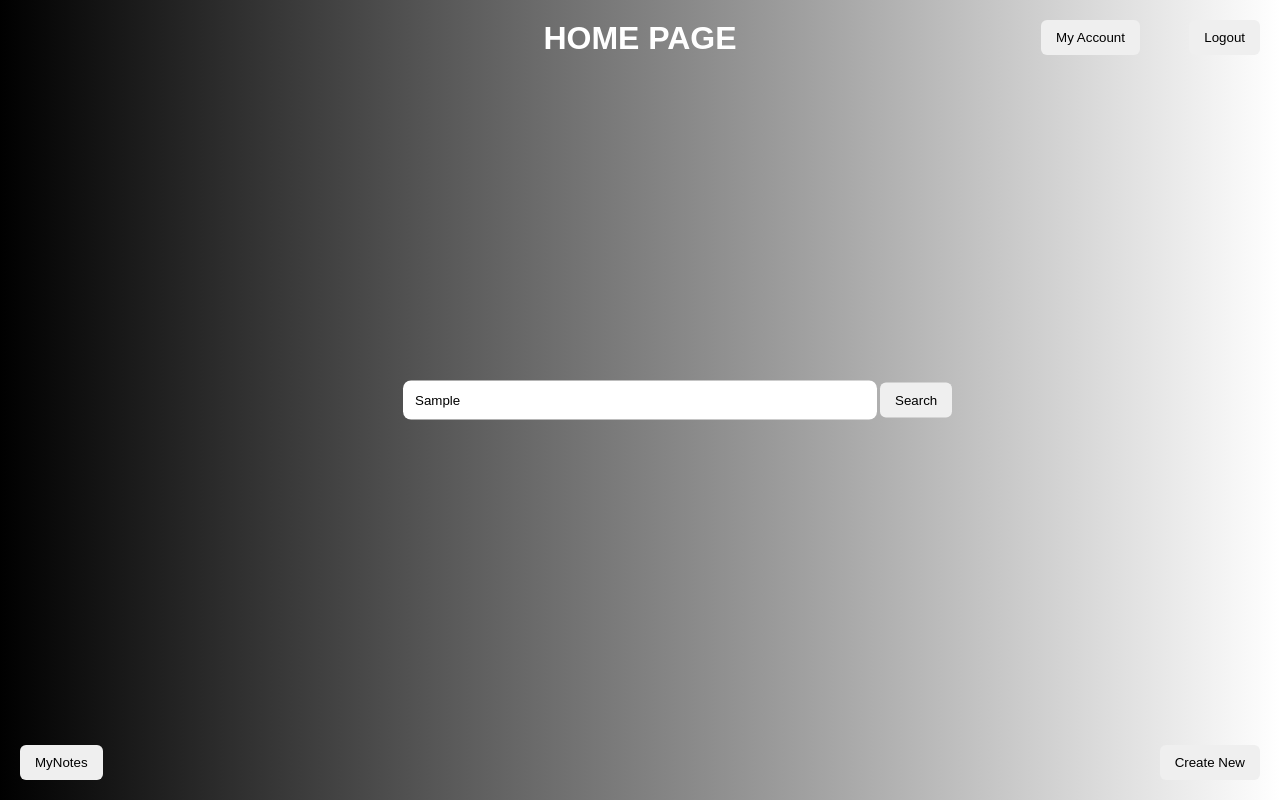
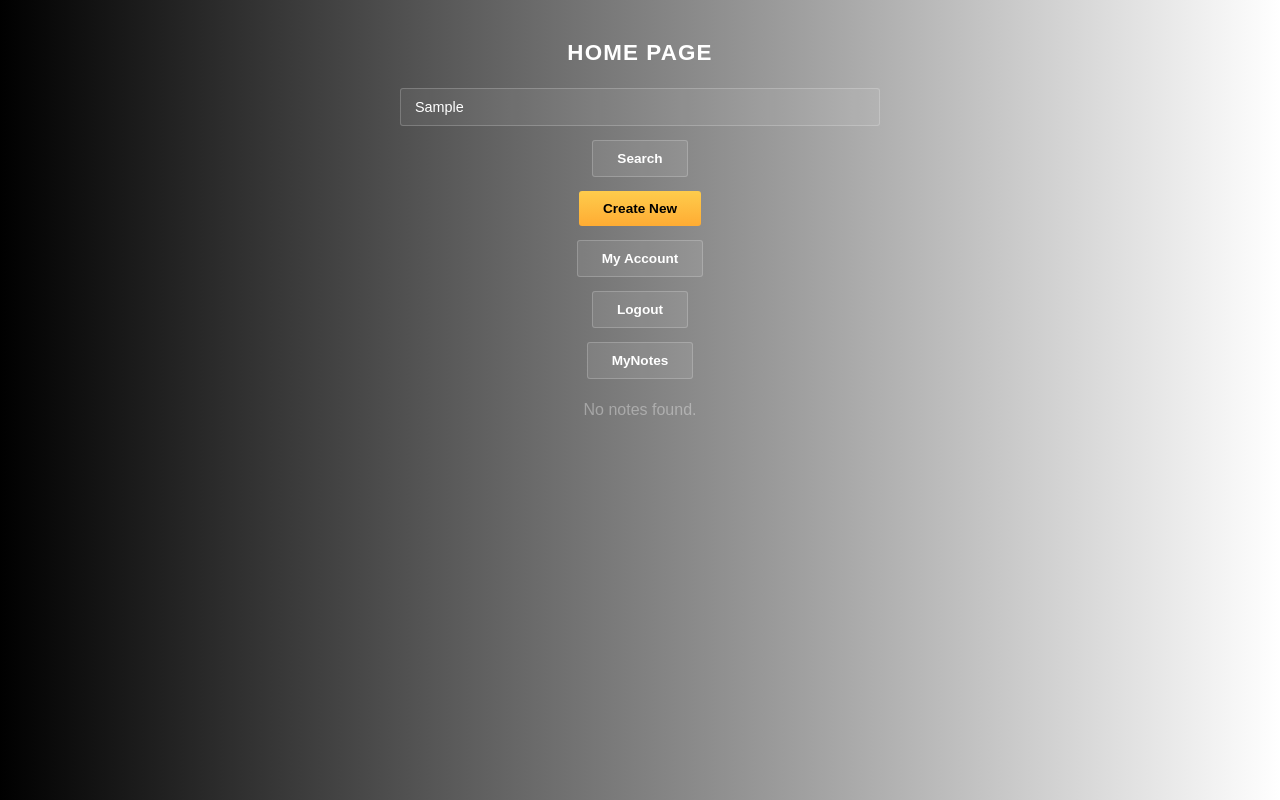
Before and after one commit to bgrivas01/Note-Application, a plain HTML site: page homepage.html in a window 1280 px wide. Both pictures are taken after typing "Sample" into the empty fields and a click on the button "Search". Drawn offline with Linux system fonts and the light colour scheme.

Commit message:
Search function working

```diff
--- a/homepage.css
+++ b/homepage.css
@@ -1,79 +1,151 @@
-body {
+*,
+*::before,
+*::after {
     margin: 0;
-    height: 100vh;
-    font-family: Arial, sans-serif;
-    position: relative;
-    background: #111;
-    color: white;
+    padding: 0;
+    box-sizing: border-box;
 }
 
-/* Top center title */
-h1 {
-    position: absolute;
-    top: 20px;
-    left: 50%;
-    transform: translateX(-50%);
-    margin: 0;
+:root {
+    --black: #000;
+    --white: #fff;
+    --golden-yellow: #fecc4c;
+    --yellow: #ffcc4c;
+    --gold: #feac32;
+    --orange: #ffac33;
+    --dark-orange: #f89808;
+    --input-bg: rgba(255, 255, 255, 0.06);
+    --input-border: rgba(255, 255, 255, 0.2);
 }
 
-body{
-    background: linear-gradient(to right, black, white)
+body {
+    background: linear-gradient(to right, black, white);
+    color: var(--white);
+    font-family: sans-serif;
+    min-height: 100vh;
+    padding: 40px 16px;
+    display: flex;
+    flex-direction: column;
+    align-items: center;
+    gap: 14px;
 }
 
-/* Center search bar */
-input[type="text"] {
-    position: absolute;
-    top: 50%;
-    left: 50%;
-    transform: translate(-50%, -50%);
-    width: 450px;
-    padding: 12px;
-    border-radius: 8px;
-    border: none;
-    outline: none;
+h1 {
+    font-size: 1.4rem;
+    font-weight: 600;
+    letter-spacing: 0.05em;
+    margin-bottom: 8px;
 }
 
-/* General button styling */
-button {
-    padding: 10px 15px;
-    border: none;
-    border-radius: 6px;
-    cursor: pointer;
+input[type="text"] {
+    width: 100%;
+    max-width: 480px;
+    padding: 10px 14px;
+    background: var(--input-bg);
+    border: 1px solid var(--input-border);
+    border-radius: 3px;
+    color: var(--white);
+    font-size: 0.9rem;
+    outline: none;
+    transition: border-color 0.2s;
 }
 
-/* Search button next to input */
-input[type="text"] + button {
-    position: absolute;
-    top: 50%;
-    left: calc(50% + 240px);
-    transform: translateY(-50%);
+input[type="text"]:focus {
+    border-color: rgba(254, 172, 50, 0.6);
 }
 
-/* Top right buttons */
-#myAccount-btn,
-#logout-btn {
-    position: absolute;
-    top: 20px;
+input::placeholder {
+    color: rgba(255, 255, 255, 0.3);
 }
 
-#myAccount-btn {
-    right: 140px;
+a {
+    text-decoration: none;
 }
 
-#logout-btn {
-    right: 20px;
+button {
+    cursor: pointer;
+    padding: 10px 24px;
+    font-size: 0.85rem;
+    font-weight: 600;
+    border-radius: 3px;
+    border: 1px solid rgba(255, 255, 255, 0.2);
+    color: var(--white);
+    background: rgba(255, 255, 255, 0.08);
+    transition: background 0.2s;
 }
 
-/* Bottom left */
-#myNotes-btn {
-    position: absolute;
-    bottom: 20px;
-    left: 20px;
+button:hover {
+    background: rgba(255, 255, 255, 0.13);
 }
 
-/* Bottom right */
+button:active {
+    transform: translateY(1px);
+}
+
 #createNew-btn {
-    position: absolute;
-    bottom: 20px;
-    right: 20px;
+    color: var(--black);
+    background-image: linear-gradient(var(--golden-yellow), var(--orange));
+    border: none;
 }
+
+#createNew-btn:hover {
+    background-image: linear-gradient(var(--yellow), var(--dark-orange));
+}
+
+.results {
+    width: 100%;
+    max-width: 480px;
+    display: flex;
+    flex-direction: column;
+    gap: 12px;
+    margin-top: 8px;
+}
+
+.no-results {
+    text-align: center;
+    color: rgba(255, 255, 255, 0.35);
+}
+
+.result-card {
+    background: var(--input-bg);
+    border: 1px solid var(--input-border);
+    border-radius: 4px;
+    padding: 14px 18px;
+    display: flex;
+    flex-direction: column;
+    gap: 6px;
+    cursor: pointer;
+    transition: border-color 0.2s;
+}
+
+.result-card:hover {
+    border-color: rgba(254, 172, 50, 0.4);
+}
+
+.result-header {
+    display: flex;
+    justify-content: space-between;
+    align-items: baseline;
+    gap: 12px;
+}
+
+.result-title {
+    font-size: 0.95rem;
+    font-weight: 600;
+}
+
+.result-date {
+    font-size: 0.75rem;
+    color: rgba(255, 255, 255, 0.35);
+    white-space: nowrap;
+}
+
+.result-preview {
+    font-size: 0.85rem;
+    color: rgba(255, 255, 255, 0.55);
+    line-height: 1.5;
+    display: -webkit-box;
+    -webkit-line-clamp: 2;
+    -webkit-box-orient: vertical;
+    overflow: hidden;
+}
--- a/homepage.html
+++ b/homepage.html
@@ -4,6 +4,7 @@
     <meta charset="UTF-8">
     <meta name="viewport" content="width=device-width, initial-scale=1.0">
     <link rel="stylesheet" href="./homepage.css" />
+    <script src="./homepage.js" defer></script>
     <title>Next Page</title>
 </head>
 <body>
--- a/homepage.js
+++ b/homepage.js
@@ -1,26 +1,59 @@
-const saveBtn = document.getElementById('save-btn');
-const titleInput = document.querySelector('.title-input');
-const contentInput = document.querySelector('.content-input');
+const searchInput = document.querySelector('input');
+const searchBtn = document.querySelector('button');
+const resultsContainer = document.createElement('div');
+resultsContainer.className = 'results';
+document.body.appendChild(resultsContainer);
 
-// Load note if opened from search
-const params = new URLSearchParams(window.location.search);
-const loadTitle = params.get('title');
-if (loadTitle) {
-    const saved = JSON.parse(localStorage.getItem(`doc_${loadTitle}`));
-    if (saved) {
-        titleInput.value = saved.title;
-        contentInput.value = saved.content;
-    }
+function getDocs() {
+    return Object.keys(localStorage)
+        .filter(k => k.startsWith('doc_'))
+        .map(k => JSON.parse(localStorage.getItem(k)));
 }
 
-saveBtn.addEventListener('click', () => {
-    const title = titleInput.value.trim();
-    const content = contentInput.value.trim();
+function renderResults(docs) {
+    resultsContainer.innerHTML = '';
 
-    if (!title) { alert('Please enter a title before saving.'); return; }
-    if (!content) { alert('Please write something before saving.'); return; }
+    if (docs.length === 0) {
+        resultsContainer.innerHTML = '<p class="no-results">No notes found.</p>';
+        return;
+    }
 
-    const doc = { title, content, savedAt: new Date().toLocaleString() };
-    localStorage.setItem(`doc_${title}`, JSON.stringify(doc));
-    alert(`"${title}" saved!`);
+    docs.forEach(doc => {
+        const card = document.createElement('div');
+        card.className = 'result-card';
+        card.innerHTML = `
+            <div class="result-header">
+                <h2 class="result-title">${doc.title}</h2>
+                <span class="result-date">${doc.savedAt}</span>
+            </div>
+            <p class="result-preview">${doc.content}</p>
+        `;
+
+        card.addEventListener('click', () => {
+            window.location.href = `newFile.html?title=${encodeURIComponent(doc.title)}`;
+        });
+
+        resultsContainer.appendChild(card);
+    });
+}
+
+function search() {
+    const query = searchInput.value.trim().toLowerCase();
+
+    if (!query) {
+        resultsContainer.innerHTML = '';
+        return;
+    }
+
+    const matches = getDocs().filter(doc =>
+        doc.title.toLowerCase().includes(query) ||
+        doc.content.toLowerCase().includes(query)
+    );
+
+    renderResults(matches);
+}
+
+searchBtn.addEventListener('click', search);
+searchInput.addEventListener('keydown', e => {
+    if (e.key === 'Enter') search();
 });
```
Also changed, not shown: newFile.js (+14 -16 lines).
